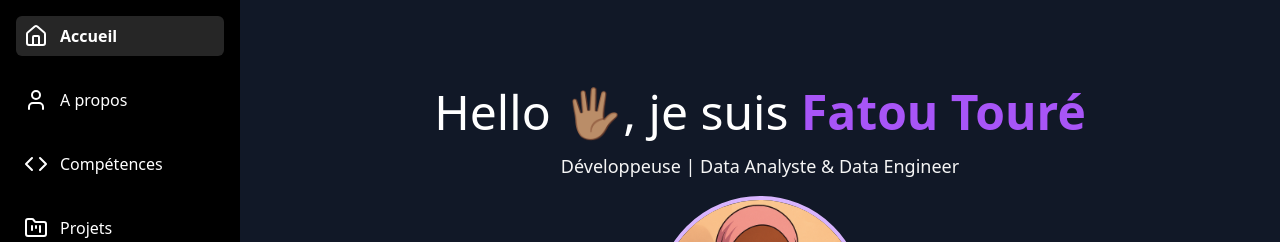
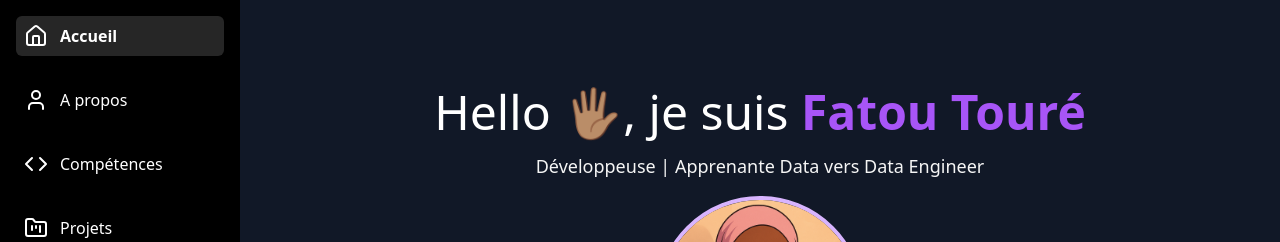
Before and after one commit to phatwo/fatouPortfolio, a React (Vite) app: page / in a window 1280 px wide. Shown: the top 242 px of the page. Built offline with nearby package versions, Linux system fonts and the light colour scheme.

Commit message:
Modifier bio

```diff
--- a/src/components/Hero.jsx
+++ b/src/components/Hero.jsx
@@ -21,7 +21,7 @@ export default function Hero({ onSelect }) {
 </motion.h1>
 
   <span className="mt-4 text-neutral-800 dark:text-neutral-100 text-base md:text-lg text-center mx-auto">
-    Développeuse | Data Analyste & Data Engineer
+    Développeuse | Apprenante Data vers Data Engineer
   </span>
    <motion.div
         className="mt-4 w-40 h-40 md:w-52 md:h-52 rounded-full overflow-hidden border-4 border-purple-300 text-center mx-auto"
```
